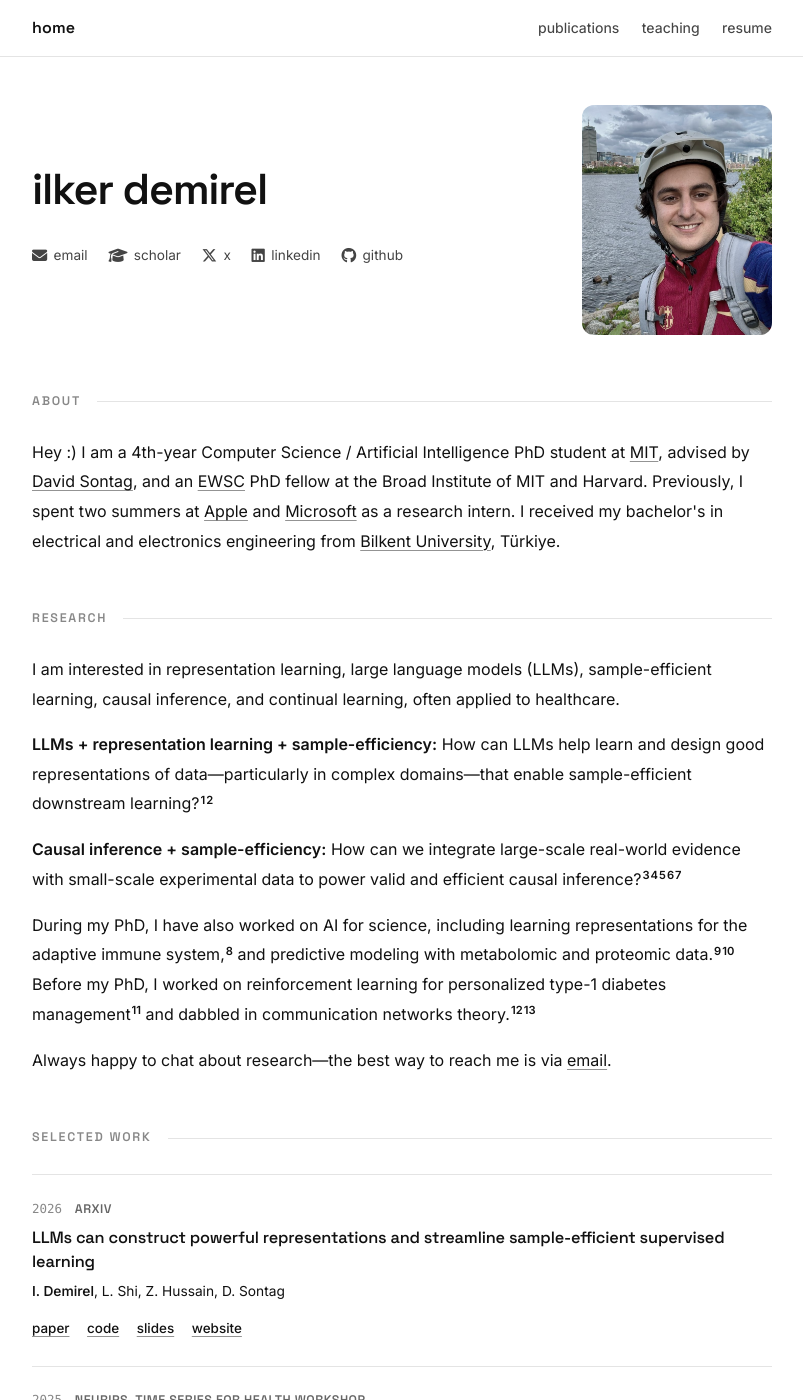
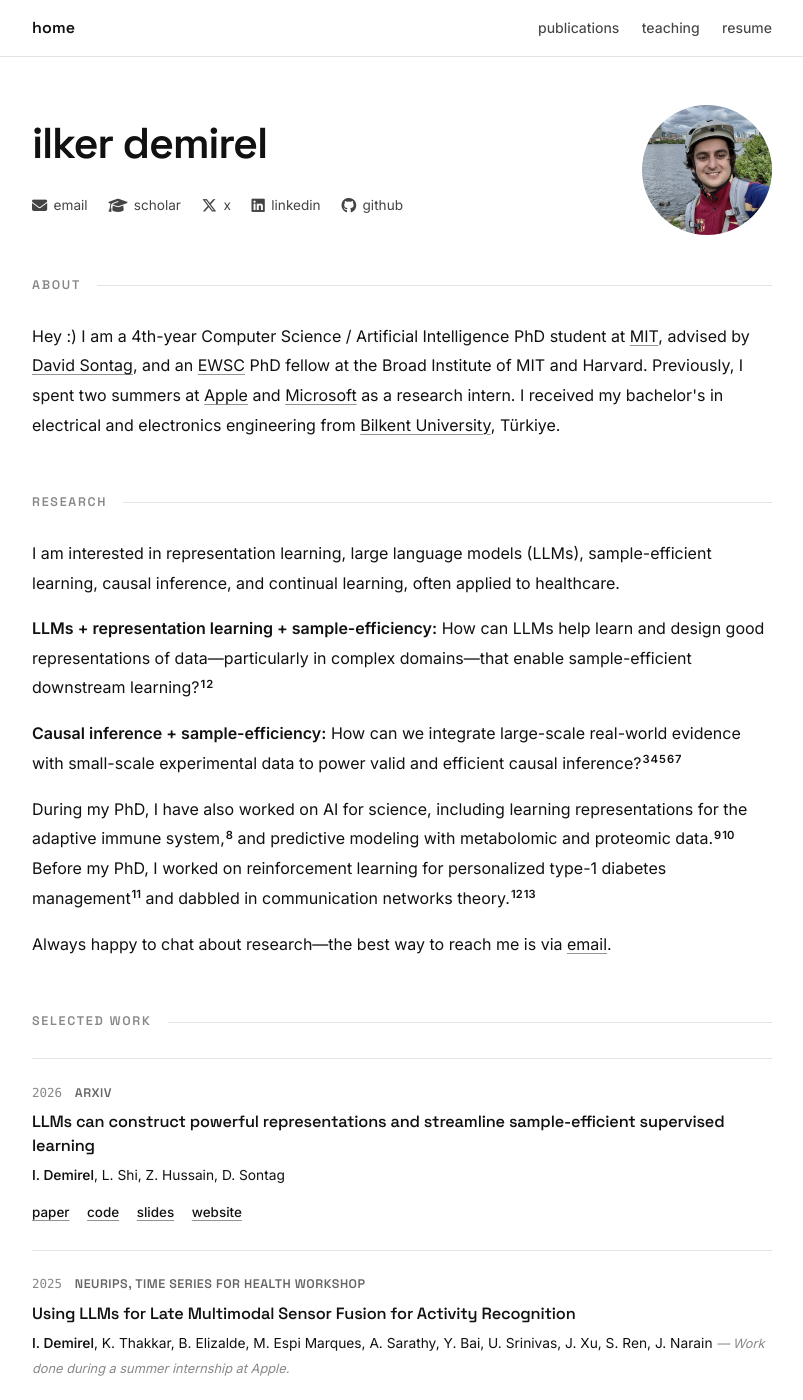
Before and after one commit to demireal/demireal.github.io, a Jekyll site: the page built from index.html, in a window 1280 px wide and 1400 px high. Shown: the whole window, without its empty margins (238-1041 px from the left). Built offline with Jekyll 4.4.1, drawn with Linux system fonts in a browser that asks for light colours.

Commit message:
v2: circular avatar, tighter hero spacing
Co-authored-by: Cursor <cursoragent@cursor.com>

```diff
--- a/assets/css/main.scss
+++ b/assets/css/main.scss
@@ -143,15 +143,15 @@ a:hover {
   flex-direction: column-reverse;
   align-items: center;
   text-align: center;
-  gap: 2rem;
-  margin-bottom: 3.5rem;
+  gap: 1.5rem;
+  margin-bottom: 2.5rem;
 }
 
 .hero__photo {
-  width: 190px;
-  height: 230px;
+  width: 130px;
+  height: 130px;
   object-fit: cover;
-  border-radius: var(--radius);
+  border-radius: 50%;
   filter: grayscale(35%);
   transition: filter 0.3s ease;
   flex-shrink: 0;
@@ -207,7 +207,7 @@ a:hover {
   font-size: 0.85rem;
   color: var(--text-secondary);
   text-decoration: none;
-  min-height: 40px;
+  min-height: 32px;
   transition: color 0.15s ease;
 }
 .hero__socials a:visited { color: var(--text-secondary); }
@@ -220,6 +220,7 @@ a:hover {
 @media (min-width: 700px) {
   .hero {
     flex-direction: row;
+    align-items: center;
     text-align: left;
     justify-content: space-between;
     gap: 2.5rem;
```
